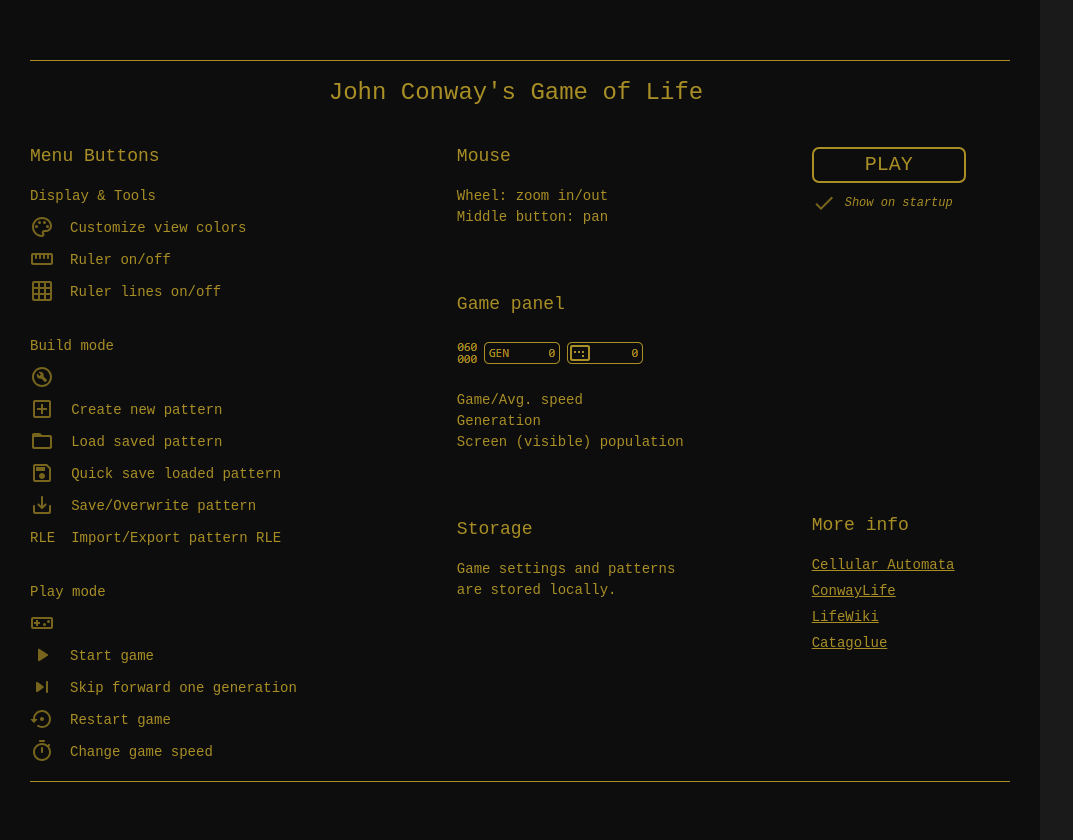
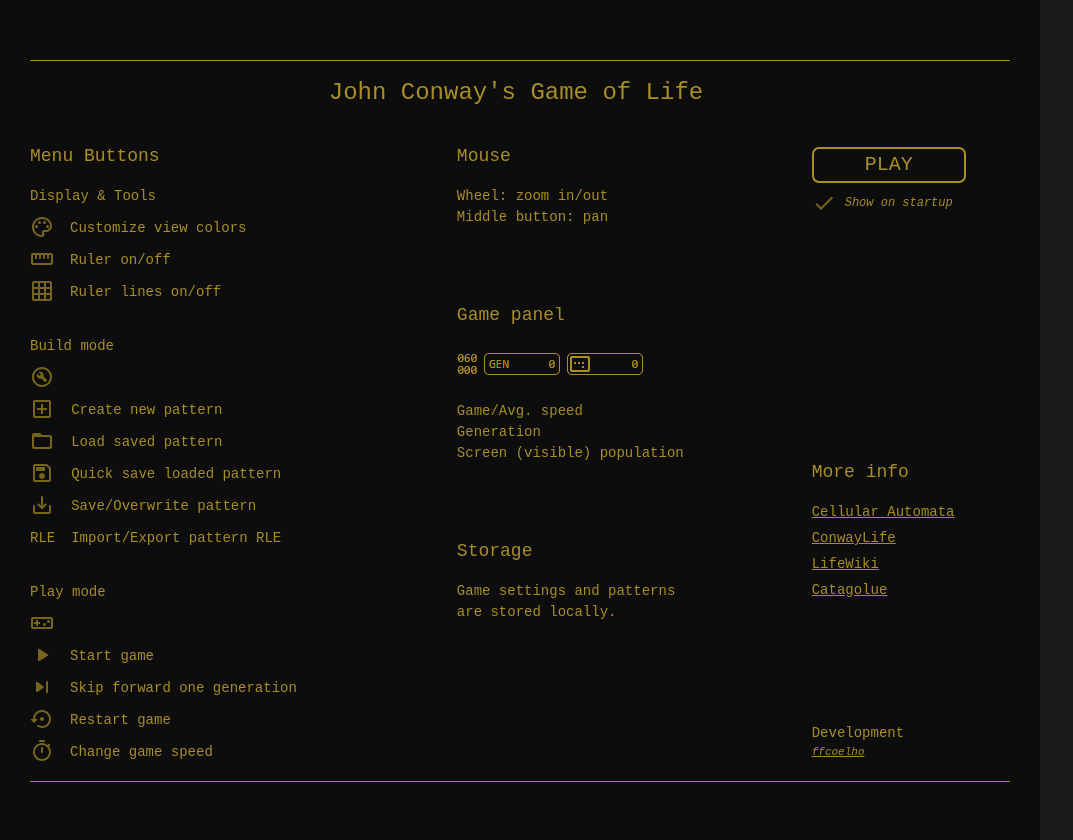
Before and after one commit to ffcoelho/game-of-life, an Angular app: page / in a window 1280 px wide. Shown: the whole page, without its empty margins (0-1073 px from the left). Built offline with nearby package versions, Linux system fonts and the light colour scheme.

Commit message:
dev link

```diff
--- a/src/app/start-screen/start-screen.component.html
+++ b/src/app/start-screen/start-screen.component.html
@@ -82,6 +82,9 @@
       <a href="https://www.conwaylife.com/" target="_blank">ConwayLife</a>
       <a href="https://conwaylife.com/wiki/Conway%27s_Game_of_Life" target="_blank">LifeWiki</a>
       <a href="https://catagolue.appspot.com/census/b3s23" target="_blank">Catagolue</a>
+      <p class="mid-title">&nbsp;</p>
+      <span>Development</span>
+      <a class="dev-link" href="https://ffcoelho-dev.web.app" target="_blank">ffcoelho</a>
     </div>
   </div>
   <div class="content-mask"></div>
--- a/src/app/start-screen/start-screen.component.scss
+++ b/src/app/start-screen/start-screen.component.scss
@@ -71,6 +71,10 @@
         font-family: monospace;
         color: $led-dim-color;
         text-decoration: underline;
+        &.dev-link {
+          font-size: 11px;
+          font-style: italic;
+        }
       }
       img {
         margin-bottom: 24px;
@@ -79,10 +83,10 @@
         margin-bottom: 24px;
         font-size: 18px;
         &.mid-title {
-          margin-top: 64px;
+          margin-top: 75px;
         }
         &.bottom-title {
-          margin-top: 298px;
+          margin-top: 245px;
         }
       }
       span {
```
